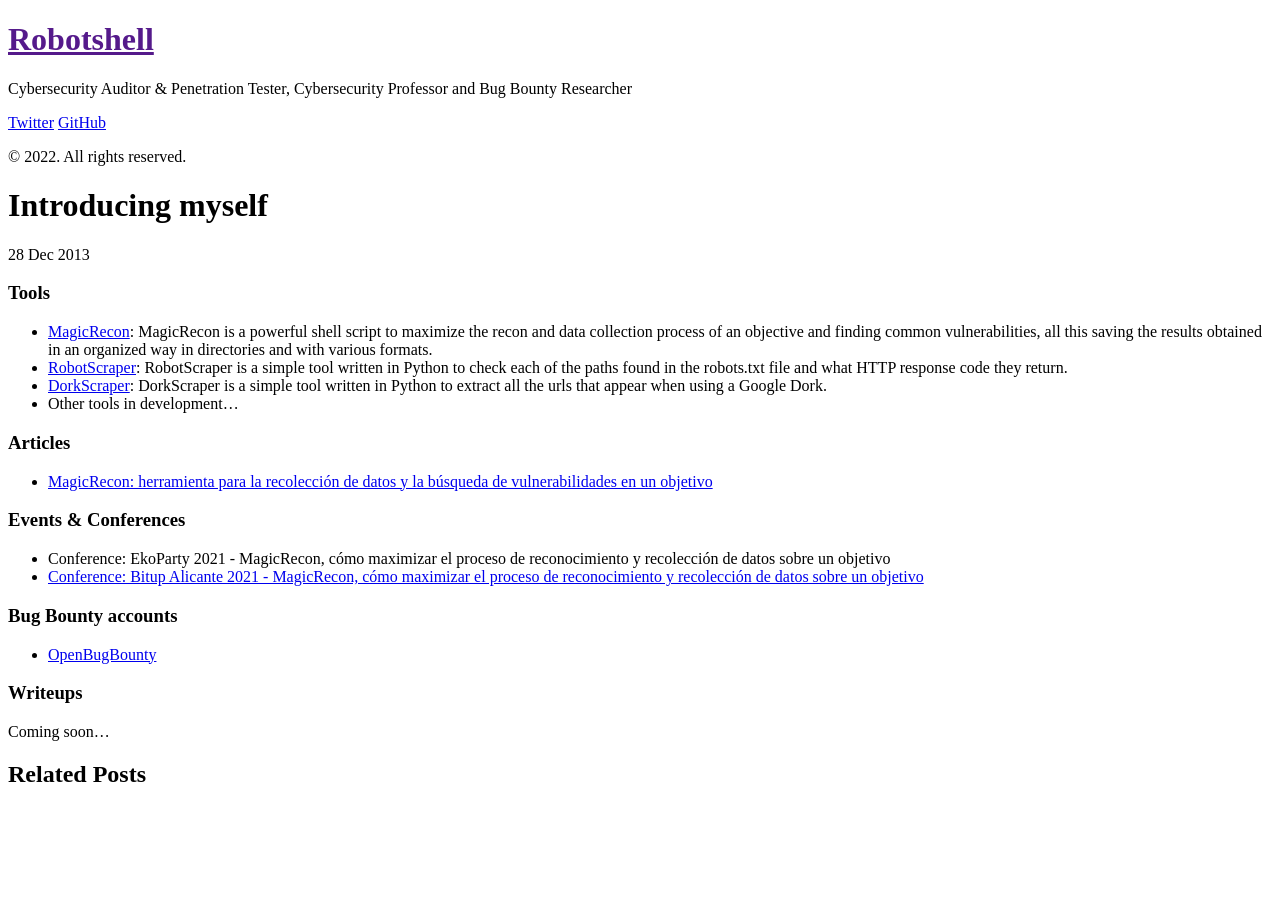
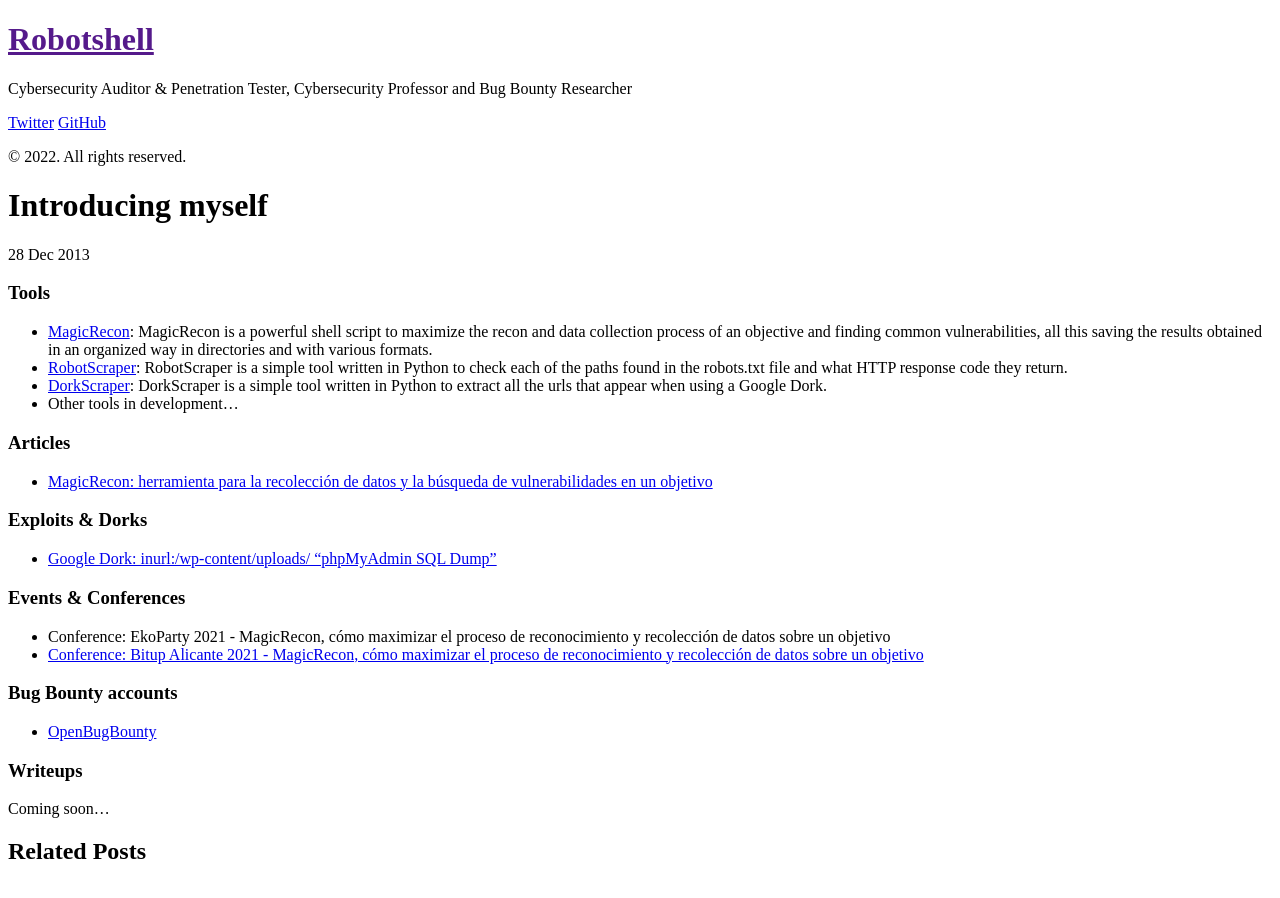
Before and after one commit to robotshell/robotshell.github.io, a Jekyll site: the page built from _posts/2013-12-28-introducing-hyde.md, in a window 1280 px wide. Built offline with Jekyll 4.4.1, drawn with Linux system fonts in a browser that asks for light colours; Markdown is read by kramdown in place of the engine named in the settings.

Commit message:
Update 2013-12-28-introducing-hyde.md

```diff
--- a/_posts/2013-12-28-introducing-hyde.md
+++ b/_posts/2013-12-28-introducing-hyde.md
@@ -12,6 +12,9 @@
 ### Articles
 * [MagicRecon: herramienta para la recolección de datos y la búsqueda de vulnerabilidades en un objetivo](https://www.elladodelmal.com/2021/06/magicrecon-herramienta-para-la.html)
 
+### Exploits & Dorks
+* [Google Dork: inurl:/wp-content/uploads/ "phpMyAdmin SQL Dump"](https://www.exploit-db.com/ghdb/7003)
+
 ### Events & Conferences
 * Conference: EkoParty 2021 - MagicRecon, cómo maximizar el proceso de reconocimiento y recolección de datos sobre un objetivo
 * [Conference: Bitup Alicante 2021 - MagicRecon, cómo maximizar el proceso de reconocimiento y recolección de datos sobre un objetivo](https://www.youtube.com/watch?v=HRrHFmqMGz4)
```
